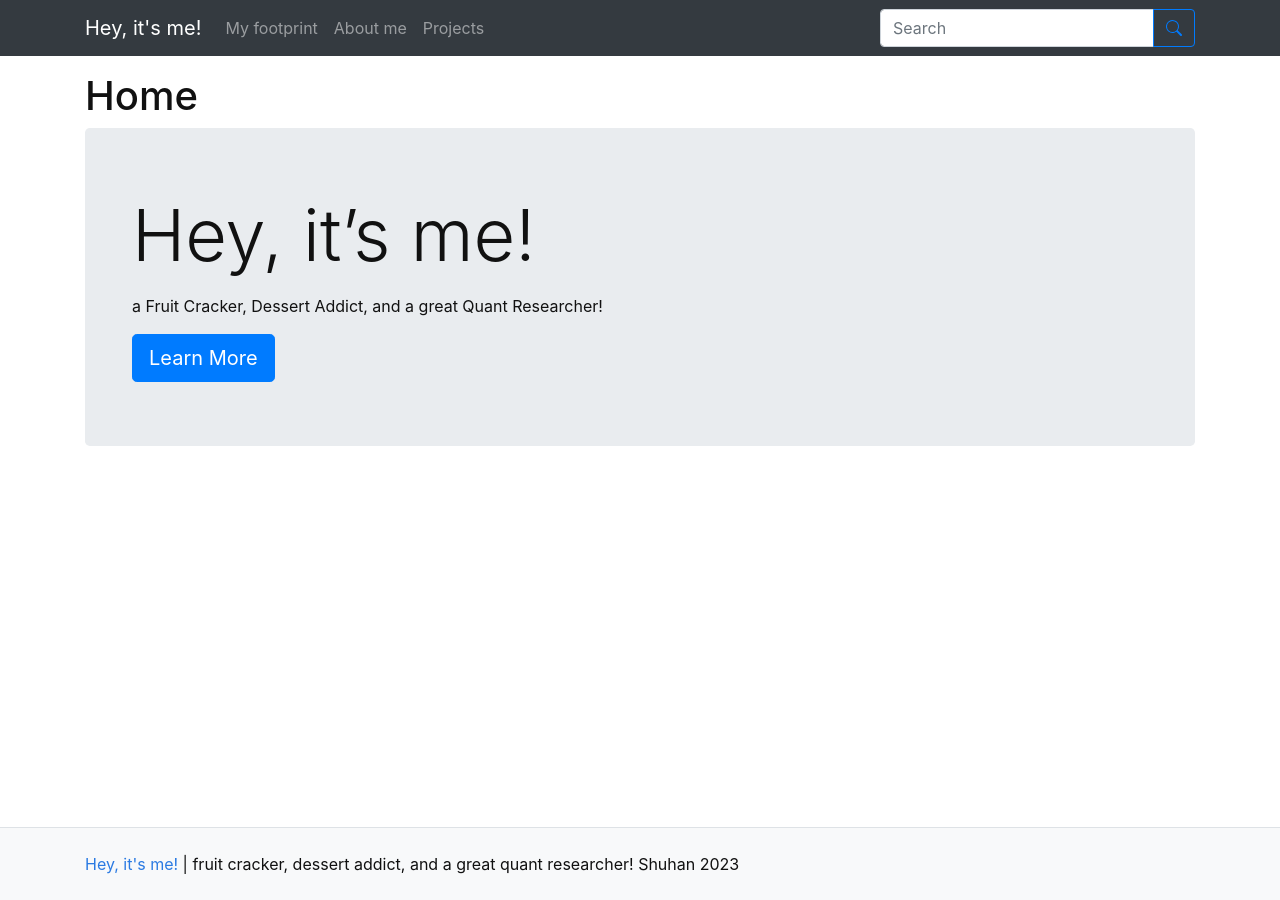
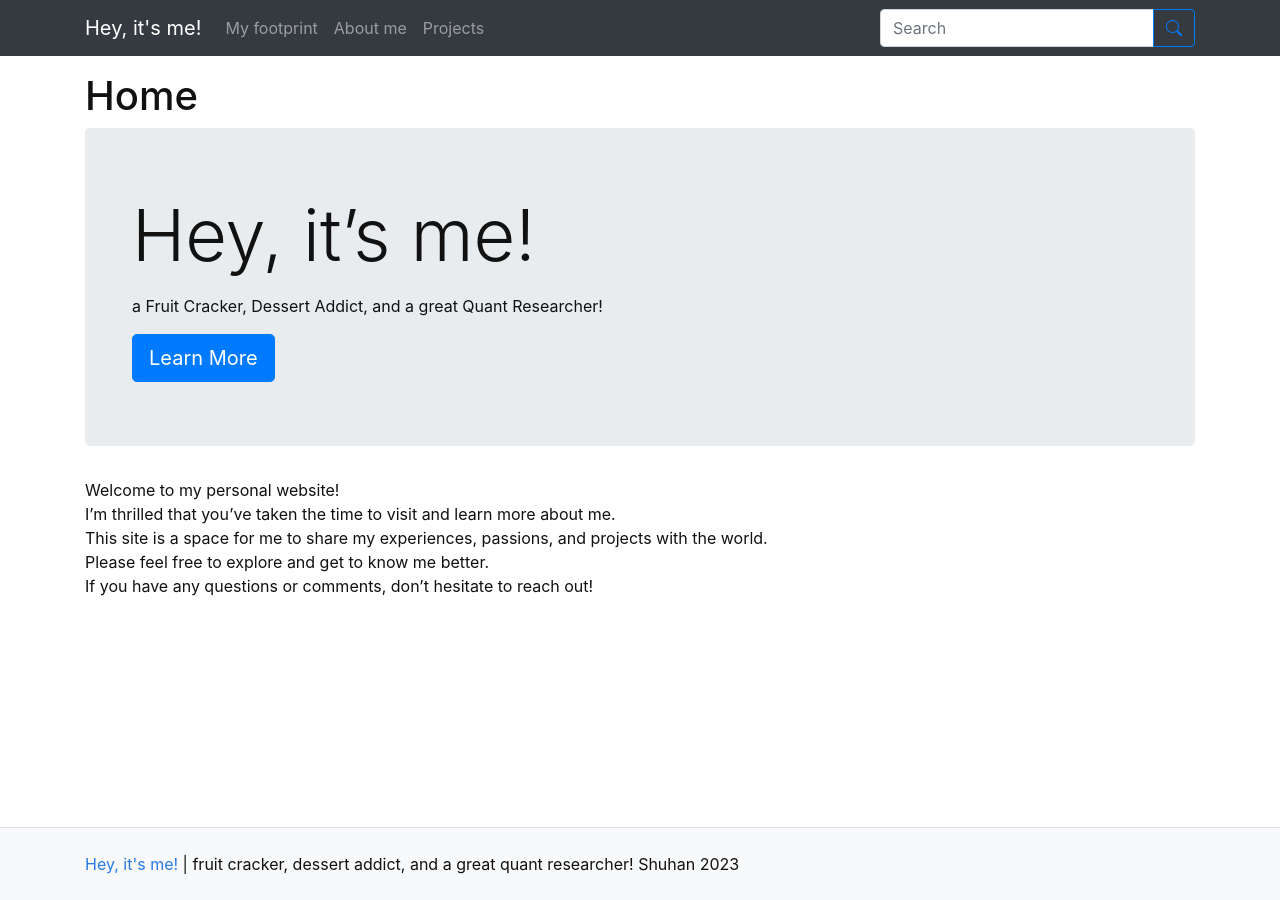
Before and after one commit to Ashley10086/Z.github.io, a Jekyll site: the page built from pages/index.md, in a window 1280 px wide. Built offline with Jekyll 4.4.1, drawn with Linux system fonts in a browser that asks for light colours.

Commit message:
Update index.md

```diff
--- a/pages/index.md
+++ b/pages/index.md
@@ -4,3 +4,9 @@ layout: page
 ---
 
 {% include jumbotron.html title=site.title lead="a Fruit Cracker, Dessert Addict, and a great Quant Researcher!" img = "image1.jpg" btn-text="Learn More" btn-link="about.html" %}
+
+Welcome to my personal website!
+I'm thrilled that you've taken the time to visit and learn more about me.
+This site is a space for me to share my experiences, passions, and projects with the world.
+Please feel free to explore and get to know me better.
+If you have any questions or comments, don't hesitate to reach out!
```
